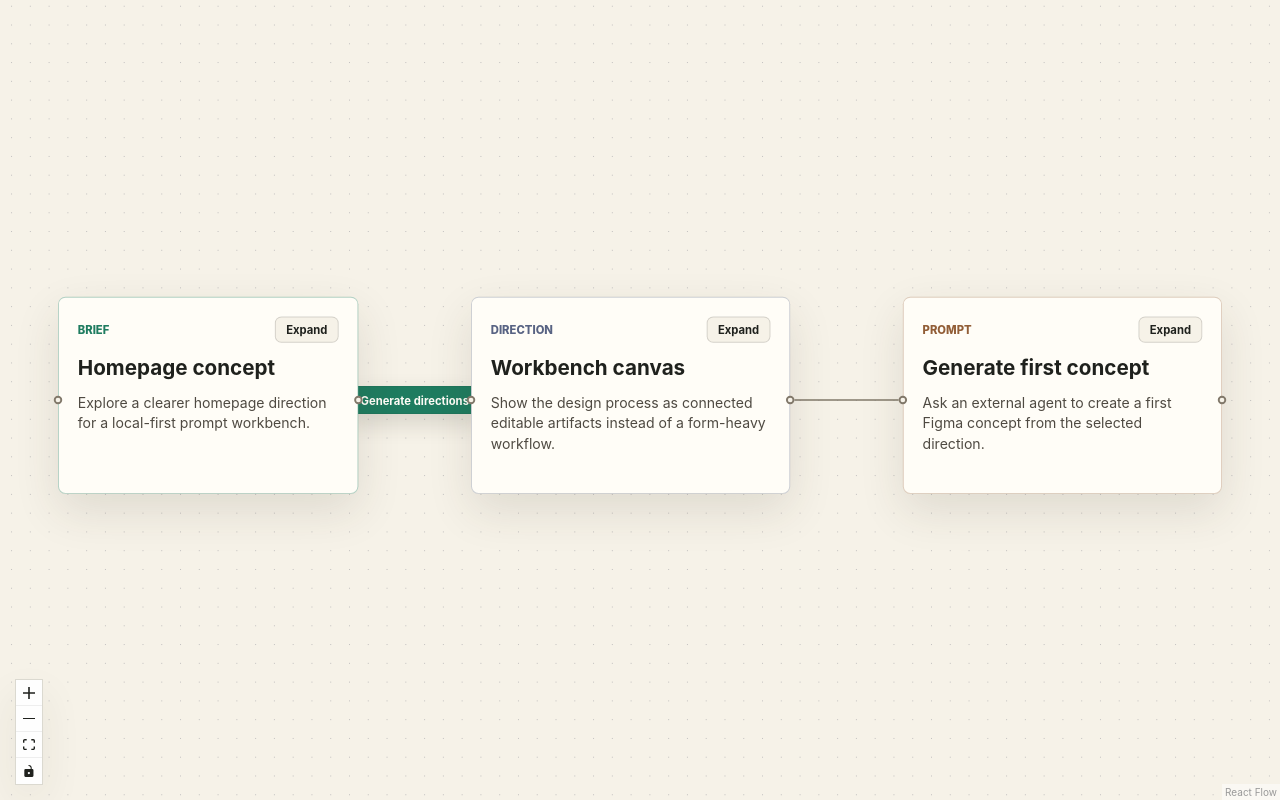
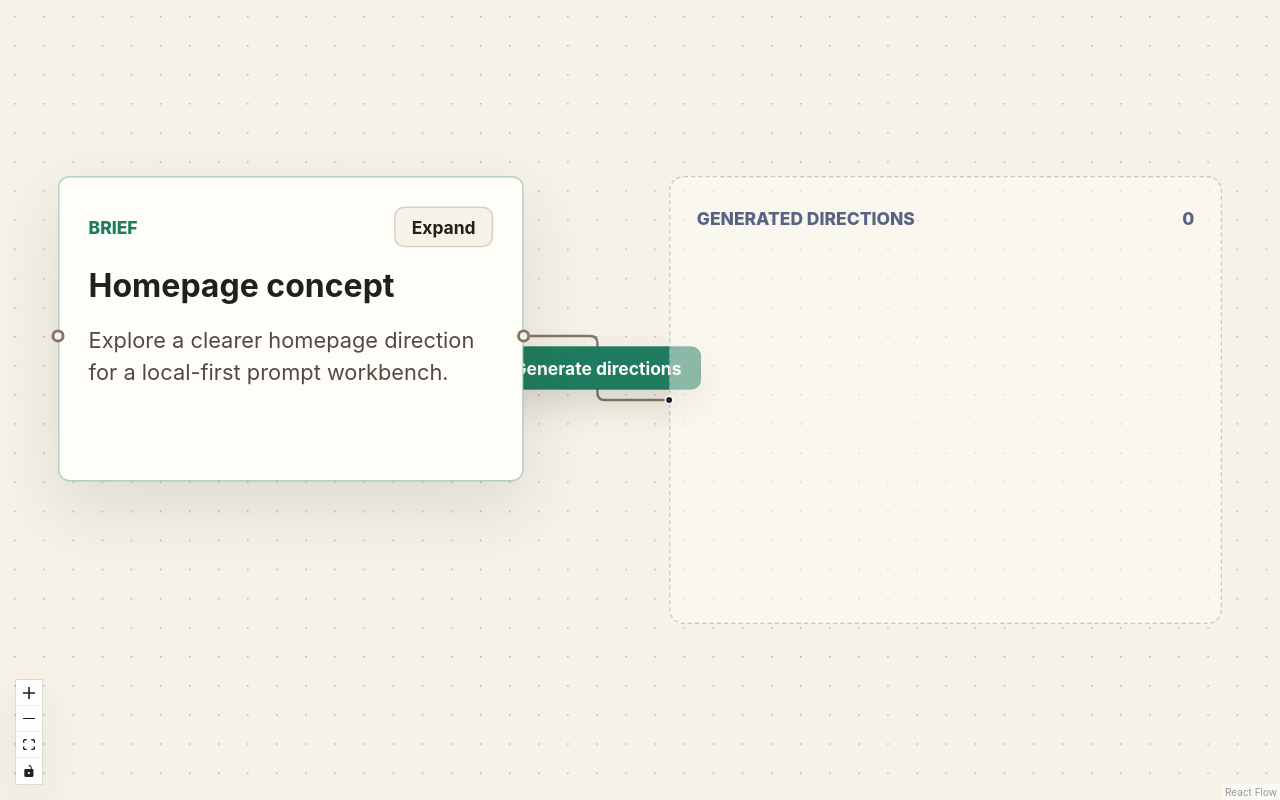
Before and after one commit to rschroed/Facet, a React (Vite) app: page / in a window 1280 px wide. Built offline with nearby package versions, Linux system fonts and the light colour scheme.

Commit message:
feat: start with empty generated directions group

```diff
--- a/src/canvas/RelationshipEdge.tsx
+++ b/src/canvas/RelationshipEdge.tsx
@@ -30,8 +30,8 @@ function RelationshipEdge({
   function handleGenerateClick(event: MouseEvent<HTMLButtonElement>) {
     event.stopPropagation();
 
-    if (data?.relationship.type === "brief_to_direction") {
-      data.onGenerateDirections?.(data.relationship.sourceId);
+    if (data?.sourceBriefId) {
+      data.onGenerateDirections?.(data.sourceBriefId);
     }
   }
 
--- a/src/canvas/mapFacetsToReactFlow.ts
+++ b/src/canvas/mapFacetsToReactFlow.ts
@@ -18,7 +18,7 @@ import type {
 
 const GENERATED_DIRECTIONS_GROUP_ID = "generated-directions-group";
 const GENERATED_DIRECTION_GROUP_X = 420;
-const GENERATED_DIRECTION_GROUP_Y = 260;
+const GENERATED_DIRECTION_GROUP_Y = 0;
 const GENERATED_DIRECTION_GROUP_WIDTH = 380;
 const GENERATED_DIRECTION_GROUP_ROW_HEIGHT = 260;
 const GENERATED_DIRECTION_GROUP_BASE_HEIGHT = 48;
@@ -51,6 +51,9 @@ export function mapProjectFileToReactFlow(
       relationship.type === "brief_to_direction" &&
       artifactsById.get(relationship.sourceId)?.type === "brief",
   )?.id;
+  const sourceBrief = project.canvas.artifacts.find(
+    (artifact) => artifact.type === "brief",
+  );
 
   const generatedDirectionCount = project.canvas.artifacts.filter(
     isGeneratedDirectionArtifact,
@@ -68,15 +71,18 @@ export function mapProjectFileToReactFlow(
             options.onGenerateDirections,
           ),
         ]
-      : [];
-  const generatedDirectionsGroupNode =
-    generatedDirectionCount > 0
-      ? [mapGeneratedDirectionsGroupNode(generatedDirectionCount)]
-      : [];
+      : sourceBrief
+        ? [
+            mapEmptyGeneratedDirectionsGroupEdge(
+              sourceBrief.id,
+              options.onGenerateDirections,
+            ),
+          ]
+        : [];
 
   return {
     nodes: [
-      ...generatedDirectionsGroupNode,
+      mapGeneratedDirectionsGroupNode(generatedDirectionCount),
       ...project.canvas.artifacts.map((artifact) =>
         mapArtifactToNode(
           artifact,
@@ -97,7 +103,7 @@ export function mapProjectFileToReactFlow(
         .map((relationship) =>
           mapRelationshipToEdge(
             relationship,
-            generatedDirectionCount === 0 &&
+            generatedDirectionCount === 0 && !sourceBrief &&
               relationship.id === generateDirectionsRelationshipId,
             options.onGenerateDirections,
           ),
@@ -161,7 +167,8 @@ function mapGeneratedDirectionsGroupNode(
       width: GENERATED_DIRECTION_GROUP_WIDTH,
       height:
         GENERATED_DIRECTION_GROUP_BASE_HEIGHT +
-        generatedDirectionCount * GENERATED_DIRECTION_GROUP_ROW_HEIGHT,
+        Math.max(generatedDirectionCount, 1) *
+          GENERATED_DIRECTION_GROUP_ROW_HEIGHT,
     },
   };
 }
@@ -178,6 +185,27 @@ function mapGeneratedDirectionsGroupEdge(
     label: "Generated directions",
     data: {
       relationship,
+      sourceBriefId: relationship.sourceId,
+      showGenerateDirections: true,
+      onGenerateDirections,
+    },
+    selectable: false,
+    reconnectable: false,
+  };
+}
+
+function mapEmptyGeneratedDirectionsGroupEdge(
+  sourceBriefId: ArtifactId,
+  onGenerateDirections?: (sourceBriefId: ArtifactId) => void,
+): RelationshipEdge {
+  return {
+    id: `relationship-${sourceBriefId}-${GENERATED_DIRECTIONS_GROUP_ID}`,
+    type: "relationship",
+    source: sourceBriefId,
+    target: GENERATED_DIRECTIONS_GROUP_ID,
+    label: "Generated directions",
+    data: {
+      sourceBriefId,
       showGenerateDirections: true,
       onGenerateDirections,
     },
--- a/src/canvas/types.ts
+++ b/src/canvas/types.ts
@@ -34,7 +34,8 @@ export type DirectionGroupNode = Node<
 export type FacetsCanvasNode = ArtifactNode | DirectionGroupNode;
 
 export type RelationshipEdgeData = {
-  relationship: FacetsRelationship;
+  relationship?: FacetsRelationship;
+  sourceBriefId?: ArtifactId;
   showGenerateDirections?: boolean;
   onGenerateDirections?: (sourceBriefId: ArtifactId) => void;
 };
--- a/src/fixtures/staticProject.ts
+++ b/src/fixtures/staticProject.ts
@@ -19,42 +19,8 @@ export const staticProjectFile: FacetsProjectFile = {
           constraints:
             "Keep it practical, canvas-first, and focused on better prompts for design agents.",
         },
-        {
-          id: "direction-static-workbench",
-          type: "direction",
-          title: "Workbench canvas",
-          angle:
-            "Show the design process as connected editable artifacts instead of a form-heavy workflow.",
-          notes:
-            "Lead with a simple canvas that makes the path from brief to direction to prompt visible.",
-          rationale:
-            "The structure helps designers guide agent work without turning Facets into an execution tool.",
-        },
-        {
-          id: "prompt-static-first-concept",
-          type: "prompt",
-          title: "Generate first concept",
-          target: "chatgpt",
-          summary:
-            "Ask an external agent to create a first Figma concept from the selected direction.",
-          promptText:
-            "Create a homepage concept in Figma based on the brief and workbench canvas direction.",
-        },
       ],
-      relationships: [
-        {
-          id: "relationship-static-brief-direction",
-          type: "brief_to_direction",
-          sourceId: "brief-static-homepage",
-          targetId: "direction-static-workbench",
-        },
-        {
-          id: "relationship-static-direction-prompt",
-          type: "direction_to_prompt",
-          sourceId: "direction-static-workbench",
-          targetId: "prompt-static-first-concept",
-        },
-      ],
+      relationships: [],
     },
   },
   canvasView: {
@@ -70,16 +36,6 @@ export const staticProjectFile: FacetsProjectFile = {
         position: { x: 0, y: 0 },
         size: { width: 320, height: 220 },
       },
-      "direction-static-workbench": {
-        expanded: false,
-        position: { x: 440, y: 0 },
-        size: { width: 340, height: 220 },
-      },
-      "prompt-static-first-concept": {
-        expanded: false,
-        position: { x: 900, y: 0 },
-        size: { width: 340, height: 220 },
-      },
     },
   },
 };
```
